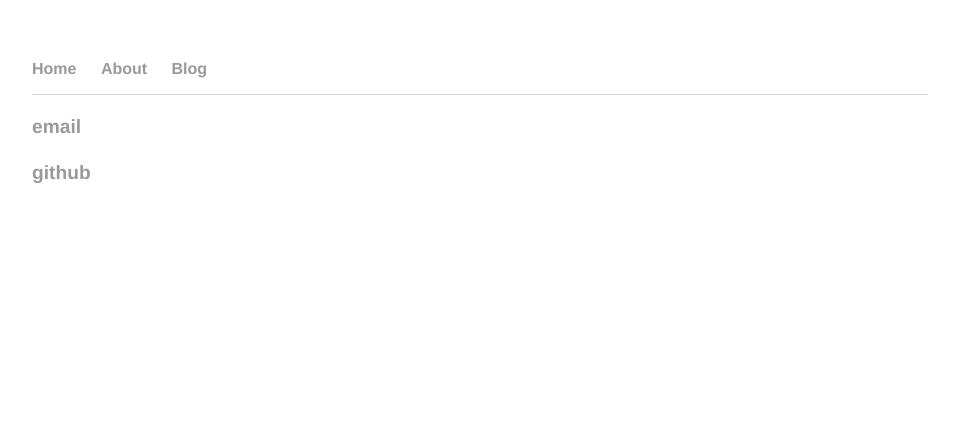
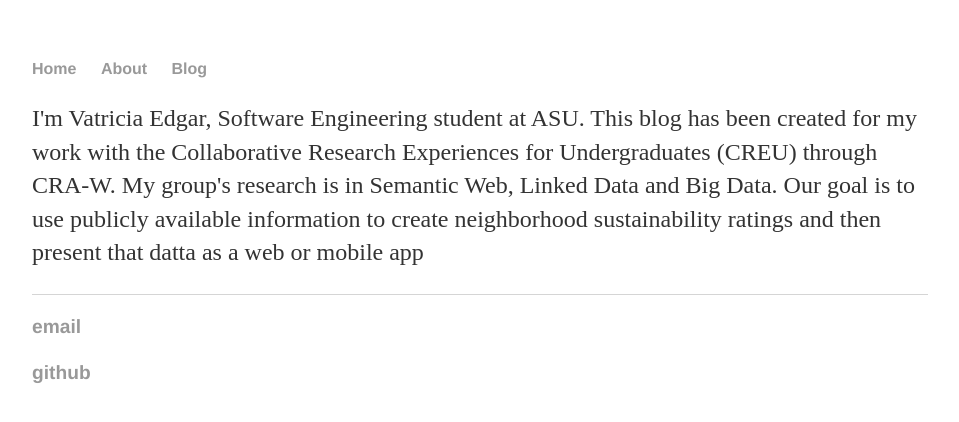
Before and after one commit to maxpaper86/CREU-Poly-17, a Jekyll site: the page built from about.html, in a window 1280 px wide. Shown: the top 422 px of the page, without its empty margins (160-1119 px from the left). Built offline with Jekyll 4.4.1, drawn with Linux system fonts in a browser that asks for light colours.

Commit message:
Update about.html
description added

```diff
--- a/about.html
+++ b/about.html
@@ -2,3 +2,9 @@
 layout: default
 title: about
 ---
+<div>
+  <p>I'm Vatricia Edgar, Software Engineering student at ASU. This blog has been created for my work with the Collaborative Research
+    Experiences for Undergraduates (CREU) through CRA-W. My group's research is in Semantic Web, Linked Data and Big Data. Our goal is
+    to use publicly available information to create neighborhood sustainability ratings and then present that datta as a web or mobile app
+  <p>
+ <div
```
